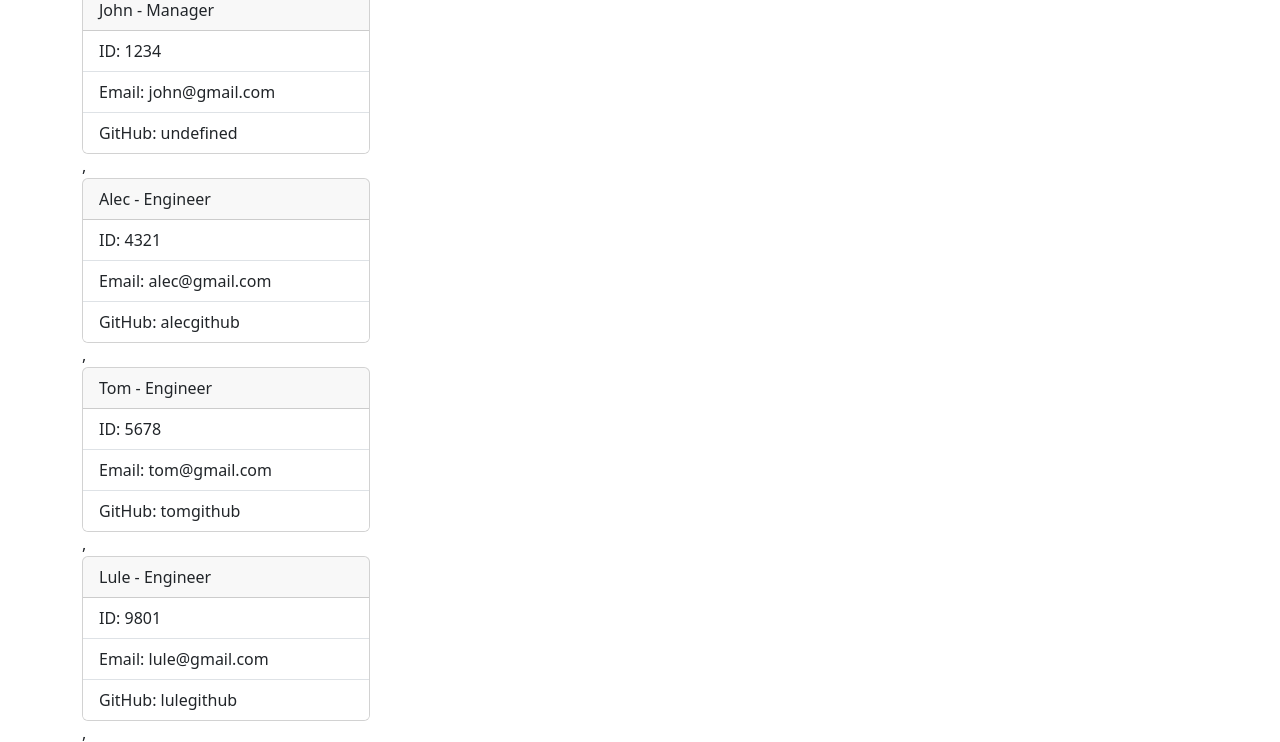
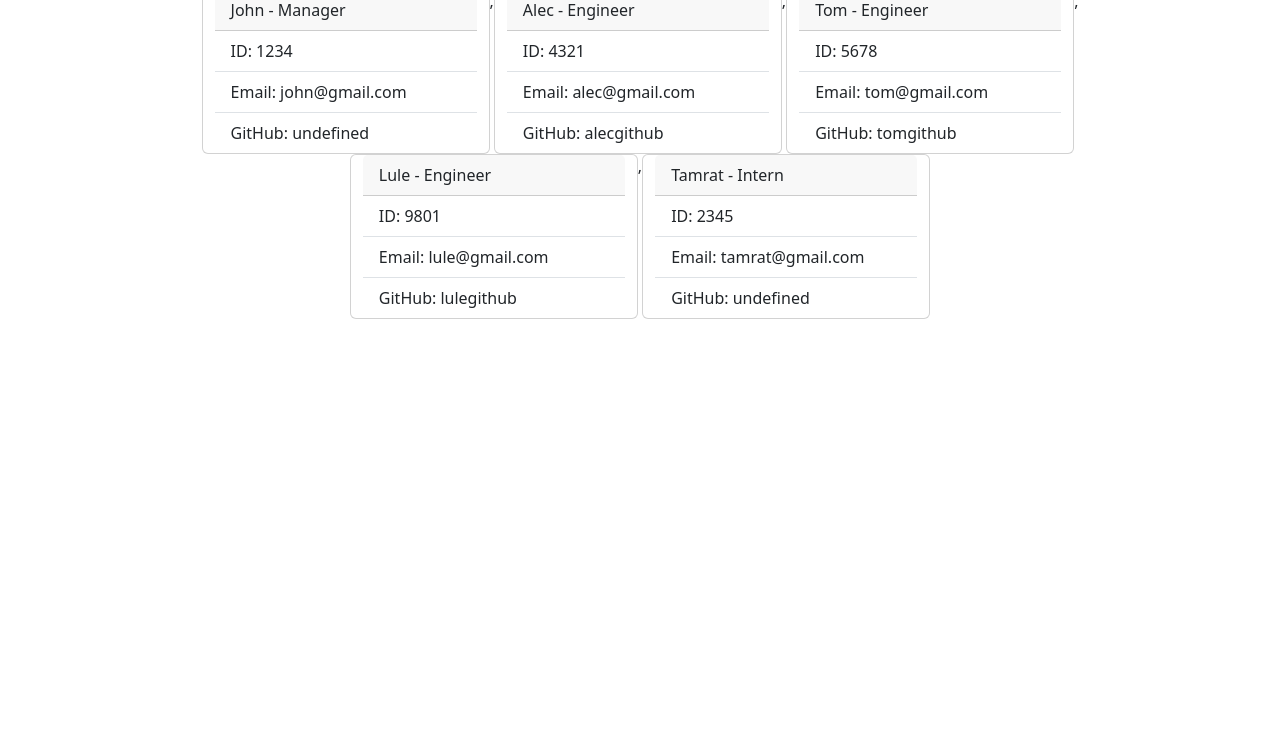
Before and after one commit to Tesfa8186/OOP-Challenge-Team-Profile, a website: page dist/index.html in a window 1280 px wide. Shown: the part 67-809 px from the top of the page. Drawn offline with nearby package versions, Linux system fonts and the light colour scheme.

Commit message:
Update changes.

```diff
--- a/dist/index.html
+++ b/dist/index.html
@@ -13,7 +13,8 @@
         </div>
 
         <div class="container">
-            <div class="card" style="width: 18rem;">
+        <div class="row row-cols-1 row-cols-md-2 row-cols-lg-3 justify-content-center bg-COLOUR">
+                     <div class="card" style="width: 18rem;">
                     <div class="card-header">
                       John - Manager
                     </div>
@@ -59,6 +60,7 @@
                       <li class="list-group-item">GitHub: undefined</li>
                     </ul>
                   </div>
+                </div>
         </div>
 
     </body>
```
